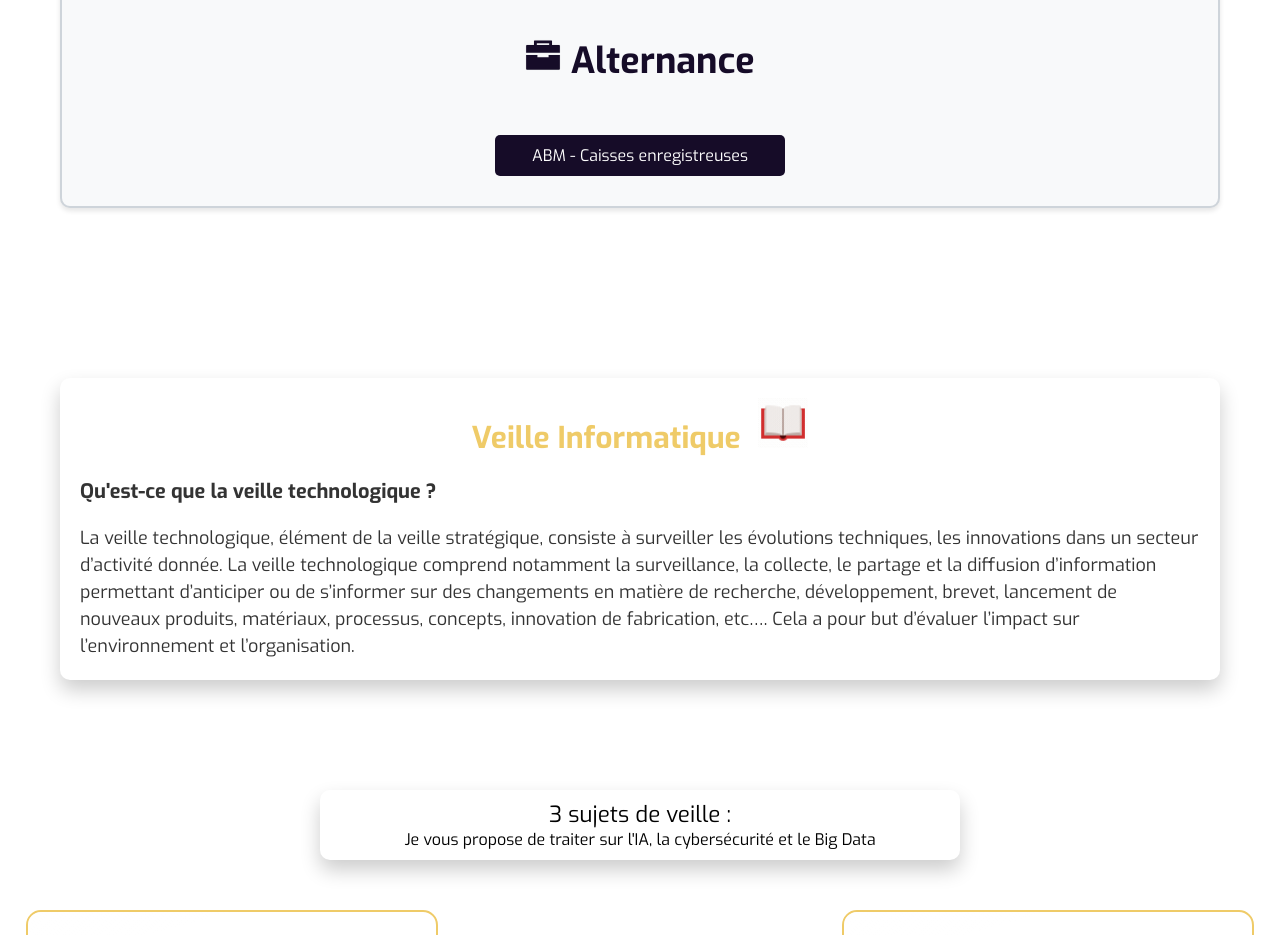
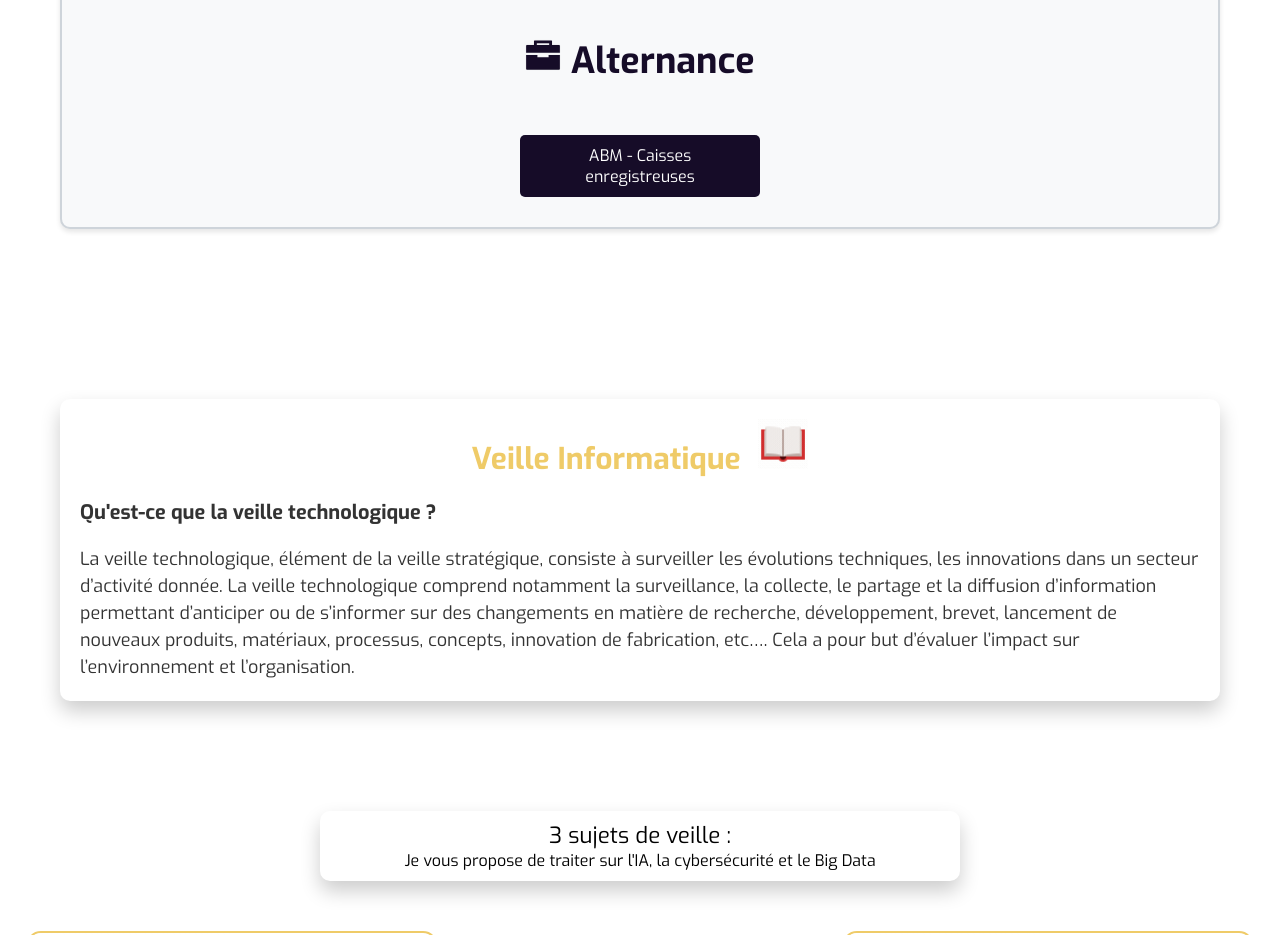
Before and after one commit to JokaLR4/PortFolio, a plain HTML site: page index.html in a window 1280 px wide. Shown: the part 5880-6815 px from the top of the page. Drawn offline with nearby package versions, Linux system fonts and the light colour scheme.

Commit message:
Update PortfolioRL.css

```diff
--- a/CSS/PortfolioRL.css
+++ b/CSS/PortfolioRL.css
@@ -825,8 +825,9 @@ p.metieraccess {
     margin-bottom: 10px;
     margin-left: auto;
     margin-right: auto;
-    width: 250px;
+    width: 200px;
     justify-content: center;
+    text-align: center;
     margin-top: 50px;
   }
 
```
